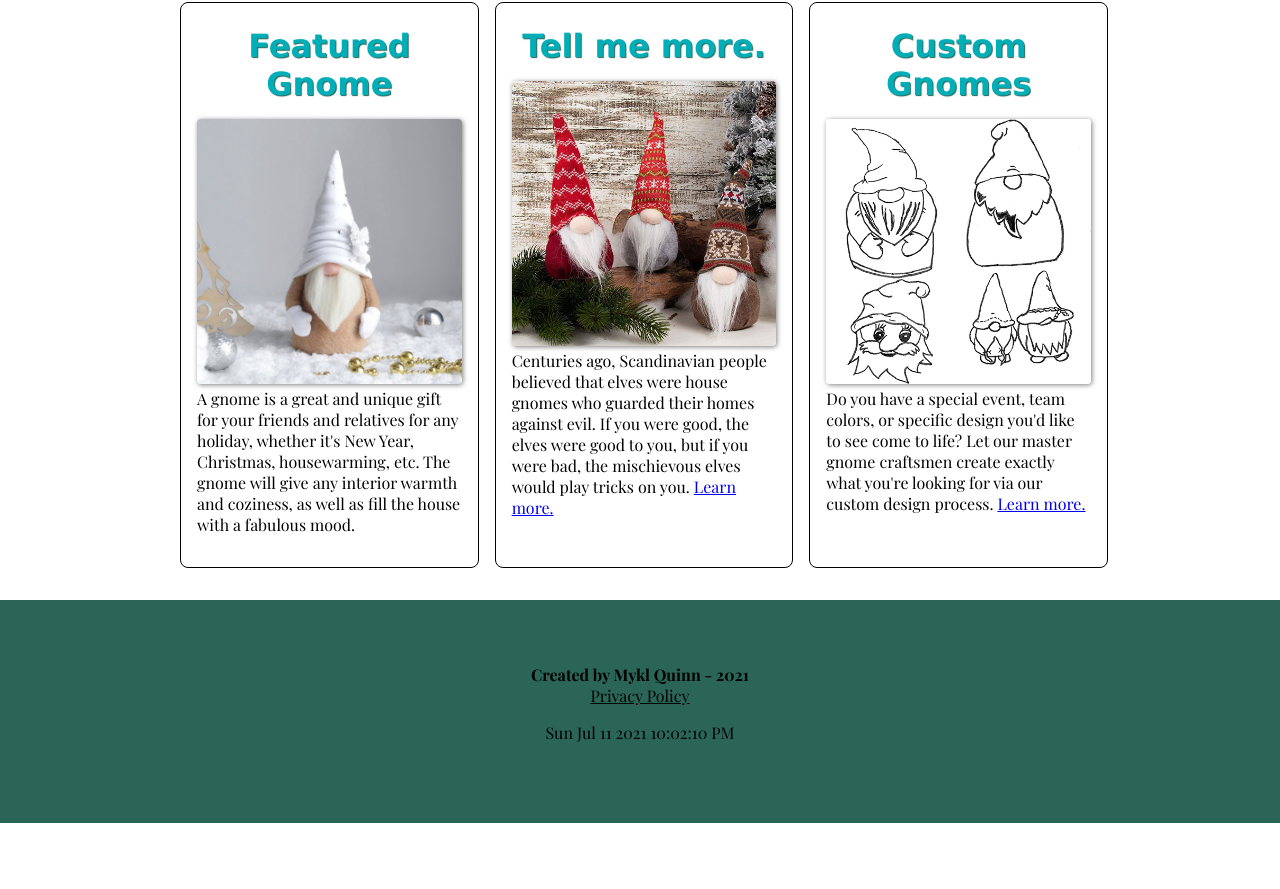
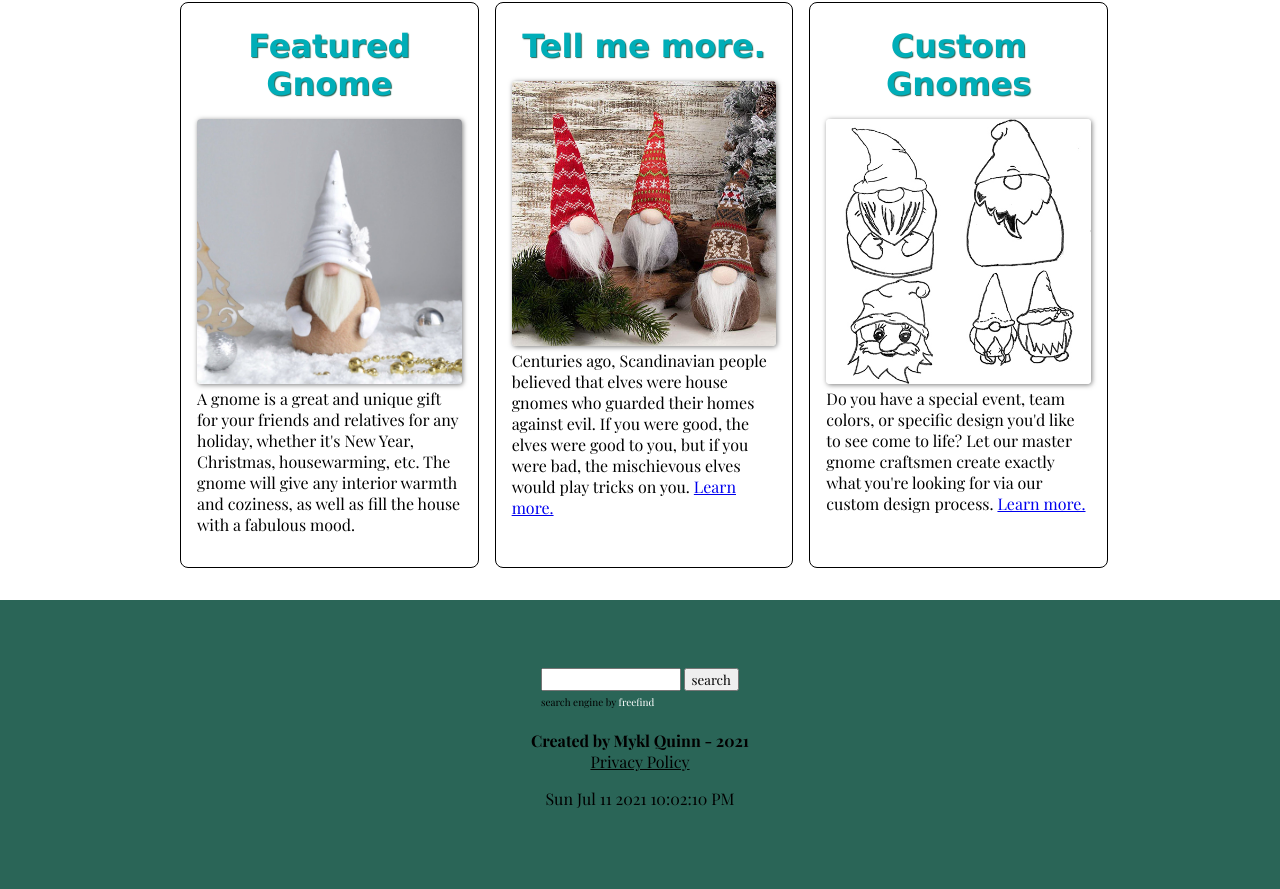
Before and after one commit to myklquinn/CMST386, a plain HTML site: page Project4/index.html in a window 1280 px wide. Shown: the part 1016-1905 px from the top of the page. Before the commit the page ends 1839 px from the top, so only its background shows below. Drawn offline with nearby package versions, Linux system fonts and the light colour scheme; a web font is replaced by a local one.

Commit message:
Update index.html

```diff
--- a/Project4/index.html
+++ b/Project4/index.html
@@ -72,6 +72,31 @@
 	</main>
 	<footer>
         <div class="footerContainer">
+			<!-- start of freefind search box html -->
+			<table cellpadding=0 cellspacing=0>
+				<tr>
+					<td  style="font-family: Arial, Helvetica, sans-serif; font-size: 7.5pt;">
+						<form style="margin:0px; margin-top:4px;" action="https://search.freefind.com/find.html" method="get" accept-charset="utf-8" target="_self">
+						<input type="hidden" name="si" value="27026151">
+						<input type="hidden" name="pid" value="r">
+						<input type="hidden" name="n" value="0">
+						<input type="hidden" name="_charset_" value="">
+						<input type="hidden" name="bcd" value="&#247;">
+						<input type="text" name="query" size="15">
+						<input type="submit" value="search">
+						</form>
+					</td>
+				</tr>
+				<tr>
+					<td style="text-align:left; font-family: Arial, Helvetica, sans-serif;	font-size: 7.5pt; padding-top:4px;">
+						<a style="text-decoration:none; color:black;" href="https://www.freefind.com"  rel="nofollow">search engine</a><a style="text-decoration:none; color:black;" href="https://www.freefind.com"  rel="nofollow"> by
+						<span style="color: white;">freefind</span></a>
+					</td>
+
+				</tr>
+				</table>
+				<!-- end of freefind search box html -->
+				<br/>
             <h4>Created by Mykl Quinn - 2021</h4>
             <p><a href="privacy.html">Privacy Policy</a></p>
         </div>
```
